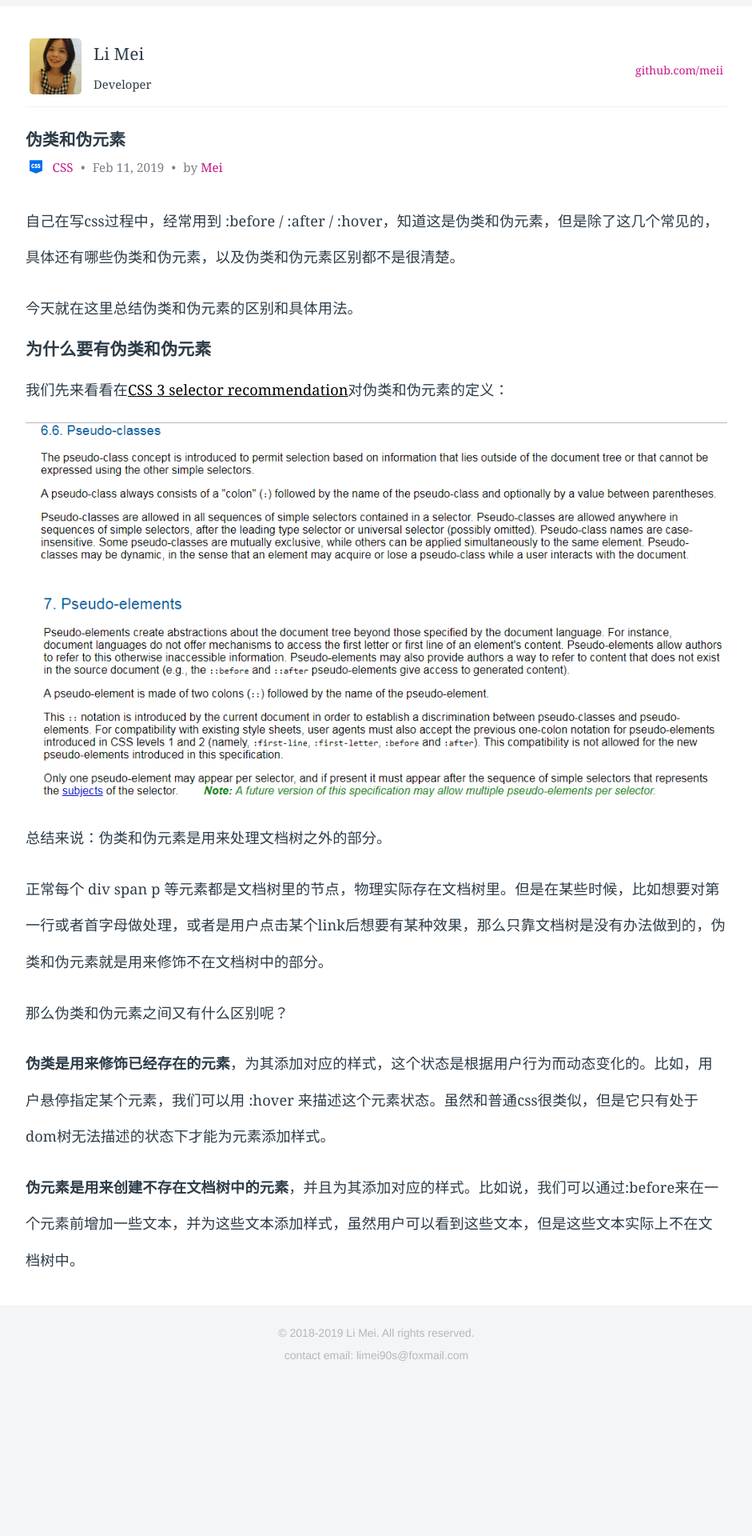
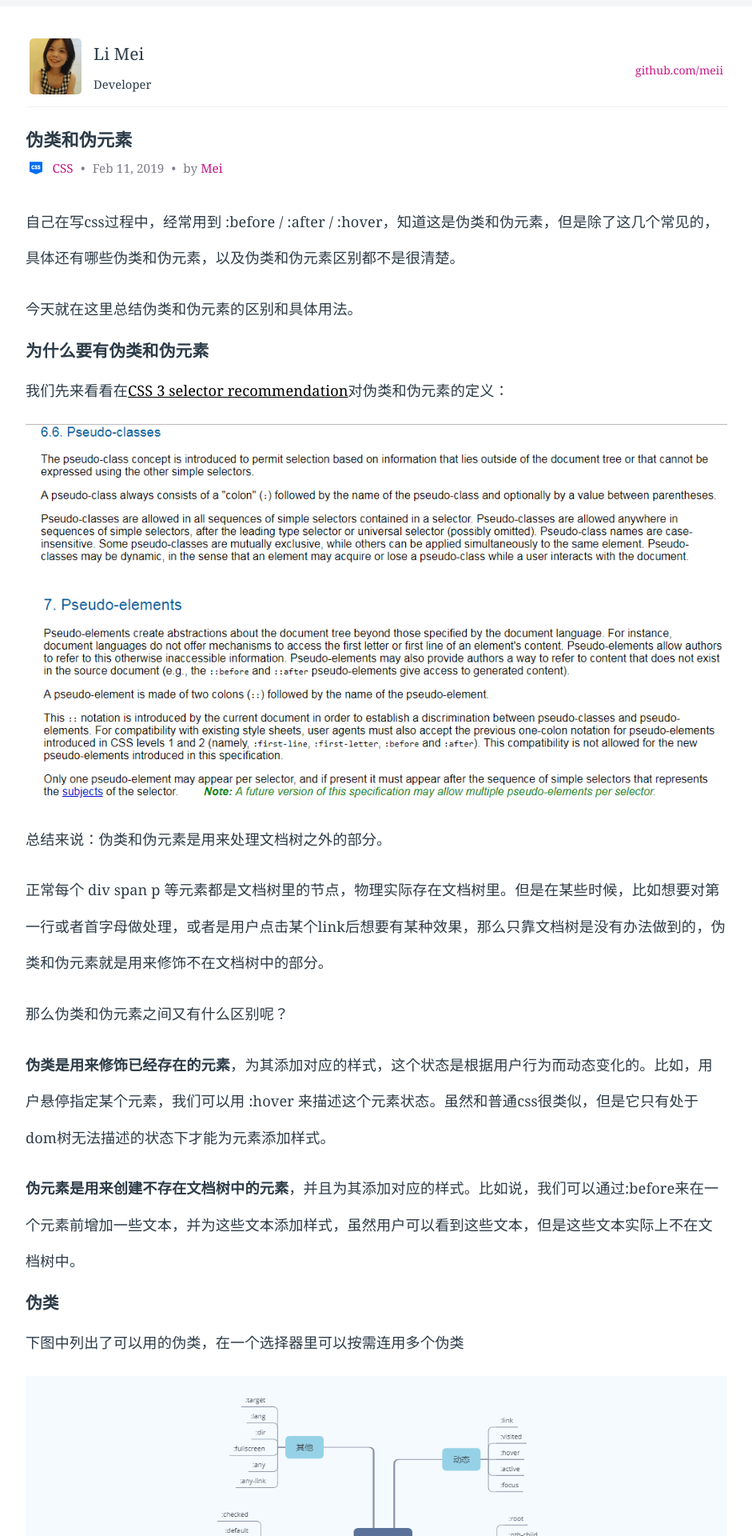
Before and after one commit to LiMeii/LiMeii.github.io, a Jekyll site: the page built from _posts/2019-02-11-css-pseudo.md, in a window 1280 px wide. Shown: the top 1920 px of the page at 80% size, without its empty margins (177-1118 px from the left). Built offline with Jekyll 4.4.1, drawn with Linux system fonts in a browser that asks for light colours; before the commit the page ends 1724 px from its top, so only the background shows below that; some of the changed text lies outside the part shown.

Commit message:
update pseudo post

```diff
--- a/_posts/2019-02-11-css-pseudo.md
+++ b/_posts/2019-02-11-css-pseudo.md
@@ -39,3 +39,15 @@
 
 
 **伪元素是用来创建不存在文档树中的元素**，并且为其添加对应的样式。比如说，我们可以通过:before来在一个元素前增加一些文本，并为这些文本添加样式，虽然用户可以看到这些文本，但是这些文本实际上不在文档树中。
+
+## 伪类
+下图中列出了可以用的伪类，在一个选择器里可以按需连用多个伪类
+
+![css pseudo-classes-img]( https://limeii.github.io/assets/images/posts/css/css-pseudo-classes-img.png){:height="100%" width="100%"}
+
+
+
+## 伪元素
+下图列出了所有伪元素，有时你会发现伪元素使用了两个冒号（::）而不是一个冒号（：），在CSS3之前的版本中伪元素是一个冒号，CSS3以后为了区分伪类和伪元素，伪元素改为两个冒号，大多数的浏览器是支持使用这两种方式表达伪元素。
+
+![css css-pseudo-elements-img]( https://limeii.github.io/assets/images/posts/css/css-pseudo-classes-img.png){:height="100%" width="100%"}
--- a/assets/base.css
+++ b/assets/base.css
@@ -26,6 +26,9 @@
     font-family: "SFMono-Regular",Consolas,"Liberation Mono",Menlo,Courier,monospace;
 }
 h1 {
+    font-size: 1.58em;
+}
+h2 {
     font-size: 1.48em;
 }
 h3 {
```
Also changed, not shown: assets/images/posts/css/css-pseudo-classes-img.png (added), assets/images/posts/css/css-pseudo-elements-img.png (added), 2 other files.
